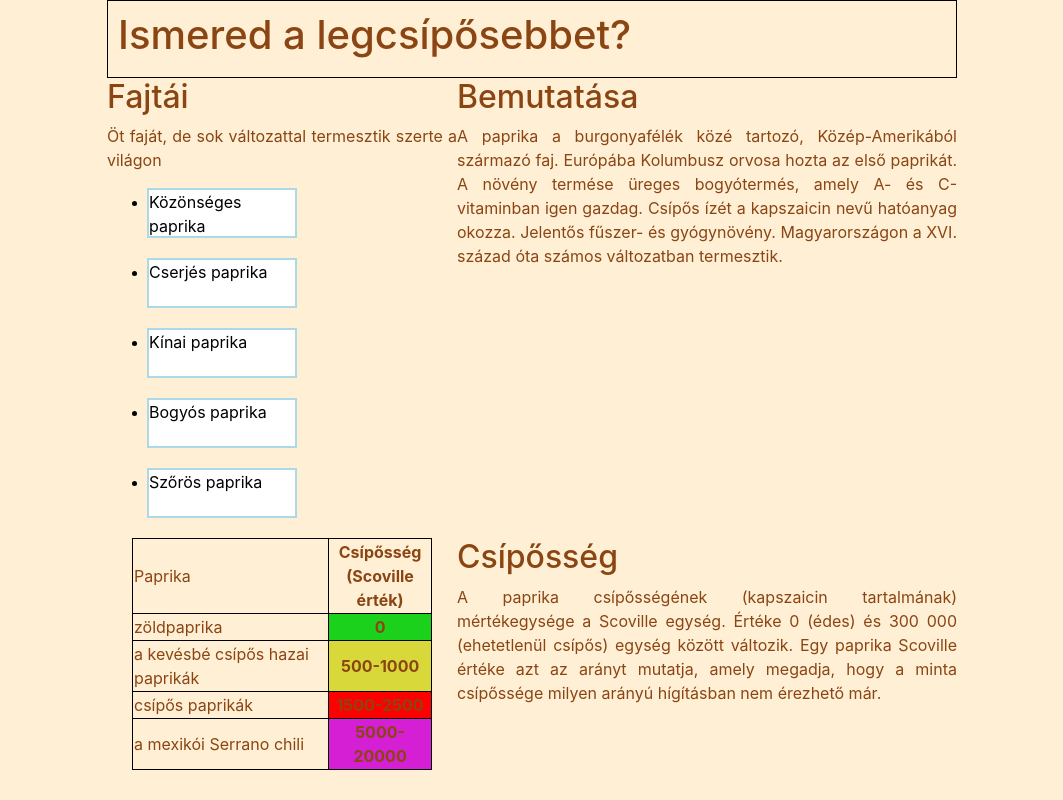
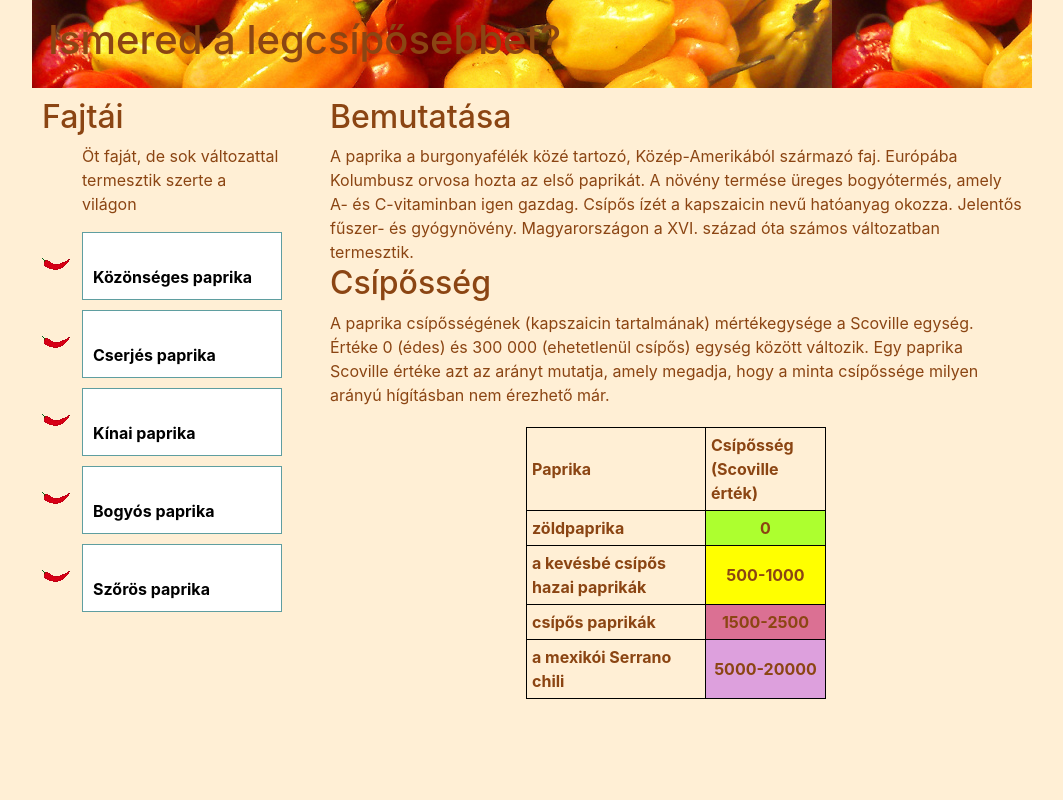
Before and after one commit to WR0NGTH3HU4/paprika, a plain HTML site: page index.html in a window 1280 px wide. Shown: the whole page, without its empty margins (108-1171 px from the left). Drawn offline with Linux system fonts and the light colour scheme.

Commit message:
Oldal desing elkészítése, reszponzivitás elkezdése

```diff
--- a/css/style.css
+++ b/css/style.css
@@ -1,74 +1,87 @@
-body{
-    background-color: #FFEFD5 ;
-    color: #8B4513 ;
-    text-align: justify;
-    margin-top:0px ;
-    margin-right: 200px;
-    margin-bottom: 0px;
-    margin-left: 200px;
+body {
+    background-color: papayawhip;
+    color: saddlebrown;
+    max-width: 1000px;
+    margin: auto;
 }
 
-#cim{
-    background-image: url('MicrosoftTeams-image\ \(3\).png');
-    padding: 10px;
-    border: 1px solid black;
-
+#fejlec {
+    background-image: url("../képek/sok.png");
+    background-size: auto;
+    padding: 1rem;
 }
 
-table,td,th{
-    width: 300px;
-    border: 1px solid black;
-    border-collapse: collapse;
-    margin: auto;
-    text-align: left;
+#fokeret {
+    display: flex;
+    flex-direction: row;
+    gap: 3rem;
+    padding: 10px;
+}
+
+@media screen and (max-width: 1000px) {
+    #fokeret {
+        flex-wrap: wrap;
+    }
+
+    #menu {
+        margin: auto;
+        width: 100%;
+    }
+
+    #menu ul {
+        text-align: center;
+    }
+
+    #menu ul li {
+        display: inline-block;
+    }
+}
 
 
+#menu ul li {
+    list-style-image: url("../képek/MicrosoftTeams-image.png");
+    background-color: white;
+    border: 1px solid cadetblue;
+    padding: 10px;
+    font-weight: bold;
+    width: 200px;
+    margin-bottom: 10px;
 }
 
-th{
+#menu ul li a {
+    text-decoration: none;
+    color: #000;
+}
+
+table {
+    width: 300px;
+    margin: 20px auto auto auto;
+    border-collapse: collapse;
+}
+
+table, th, tr, td {
+    border: 1px solid black;
+    font-weight: bold;
+    padding: 5px;
+}
+
+table td:nth-child(2) {
     width: 120px;
     text-align: center;
 }
 
-.négyzetek{
-    width: 150px;
-    height: 50px;
-    background-color: white;
-    color: black;
-    border: 2px solid lightblue;
-    list-style-image: url('chili-pepper-icon.gif');
-    margin-bottom: 20px;
+table tr:nth-child(2) td:nth-child(2) {
+    background-color: greenyellow;
 }
 
-a{
-    text-decoration: none;
-    color: black;
+table tr:nth-child(3) td:nth-child(2) {
+    background-color: yellow;
 }
 
-#zold{
-    background-color: rgb(28, 209, 28);
+table tr:nth-child(4) td:nth-child(2) {
+    background-color: palevioletred;
 }
 
-#sarga{
-    background-color: rgb(216, 216, 59);
+table tr:nth-child(5) td:nth-child(2) {
+    background-color: plum;
 }
-
-#piros{
-    background-color: red;
-}
-
-#lila{
-    background-color: rgb(212, 31, 212);
-}
-
-#bemutatas{
-    float: right;
-    width: 500px;
-    height: 100px;
-}
-
-#csiposseg{
-    width: 500px;
-    height: 100px;
-    float: right;
-}
--- a/index.html
+++ b/index.html
@@ -1,81 +1,58 @@
 <!DOCTYPE html>
-<html lang="hu">
+<html lang="en">
 <head>
     <meta charset="UTF-8">
     <meta http-equiv="X-UA-Compatible" content="IE=edge">
     <meta name="viewport" content="width=device-width, initial-scale=1.0">
-    <title>Paprika</title>
     <link rel="stylesheet" href="./css/bootstrap.css">
     <link rel="stylesheet" href="./css/style.css">
+    <title>Paprika</title>
 </head>
-<div class="container-fluid">
 <body>
-
-        <div id="cim" >
-
-            <h1 style="background-image: url(.//képek/sok.png) ;">Ismered a legcsípősebbet?</h1>
+    <div id="fejlec">
+        <h1>Ismered a legcsípősebbet?</h1>
     </div>
-
-        <div id="bemutatas">
+    <div id="fokeret">
+        <div id="menu">
+            <h2>Fajtái</h2>
+            <ul>
+                <p>Öt faját, de sok változattal termesztik szerte a világon</p>
+                <li><a href="./képek/sok.png">Közönséges paprika</a></li>
+                <li><a href="https://hu.wikipedia.org/wiki/Cserj%C3%A9s_paprika">Cserjés paprika</a></li>
+                <li><a href="https://hu.wikipedia.org/wiki/K%C3%ADnai_paprika">Kínai paprika</a></li>
+                <li><a href="https://hu.wikipedia.org/wiki/Bogy%C3%B3s_paprika">Bogyós paprika</a></li>
+                <li><a href="https://hu.wikipedia.org/wiki/Sz%C5%91r%C3%B6s_paprika">Szőrös paprika</a></li>
+            </ul>
+        </div>
+        <div id="tartalom">
             <h2>Bemutatása</h2>
             A paprika a burgonyafélék közé tartozó, Közép-Amerikából származó faj. Európába Kolumbusz orvosa hozta az első paprikát. A növény termése üreges bogyótermés, amely A- és C-vitaminban igen gazdag. Csípős ízét a kapszaicin nevű hatóanyag okozza. Jelentős fűszer- és gyógynövény. Magyarországon a XVI. század óta számos változatban termesztik.
-        </div>
-
-       <div>
-        <div id="fajtak">
-            <h2>Fajtái</h2>
-            <p> Öt faját, de sok változattal termesztik szerte a világon</p>
-           <ul>
-                <div class="négyzetek" >
-                    <a href="/paprika html/MicrosoftTeams-image.png"> <li>Közönséges paprika</li> </a>
-                </div>
-                <div class="négyzetek">
-                    <li>Cserjés paprika</li>
-                </div>
-                <div class="négyzetek">
-                    <li>Kínai paprika</li>
-                </div>
-                <div class="négyzetek">
-                    <li>Bogyós paprika</li>
-                </div>
-                <div class="négyzetek">
-                    <li>Szőrös paprika</li>
-                </div>
-           </ul>
-        </div>
-       </div>
-
-        <div id="csiposseg">
             <h2>Csípősség</h2>
             A paprika csípősségének (kapszaicin tartalmának) mértékegysége a Scoville egység. Értéke 0 (édes) és 300 000 (ehetetlenül csípős) egység között változik. Egy paprika Scoville értéke azt az arányt mutatja, amely megadja, hogy a minta csípőssége milyen arányú hígításban nem érezhető már.
-        </div>
 
             <table>
                 <tr>
-                <td>Paprika</td>
+                    <th>Paprika</th>
                     <th>Csípősség (Scoville érték)</th>
                 </tr>
-
                 <tr>
                     <td>zöldpaprika</td>
-                <th id="zold">0</th>
+                    <td>0</td>
                 </tr>
-
                 <tr>
                     <td>a kevésbé csípős hazai paprikák</td>
-                <th id="sarga">500-1000</td>
+                    <td>500-1000</td>
                 </tr>
-
                 <tr>
-                <td>csípős paprikák</th>
-                <th id="piros">1500-2500</td>
+                    <td>csípős paprikák</td>
+                    <td>1500-2500</td>
                 </tr>
-
                 <tr>
-                <td>a mexikói Serrano chili</th>
-                <th id="lila">5000-20000</th>
+                    <td>a mexikói Serrano chili</td>
+                    <td>5000-20000</td>
                 </tr>
             </table>
+        </div>
+    </div>
 </body>
-</div>
 </html>
```
Also changed, not shown: 1 other file. Lines whose indentation alone changed are shown as unchanged.
